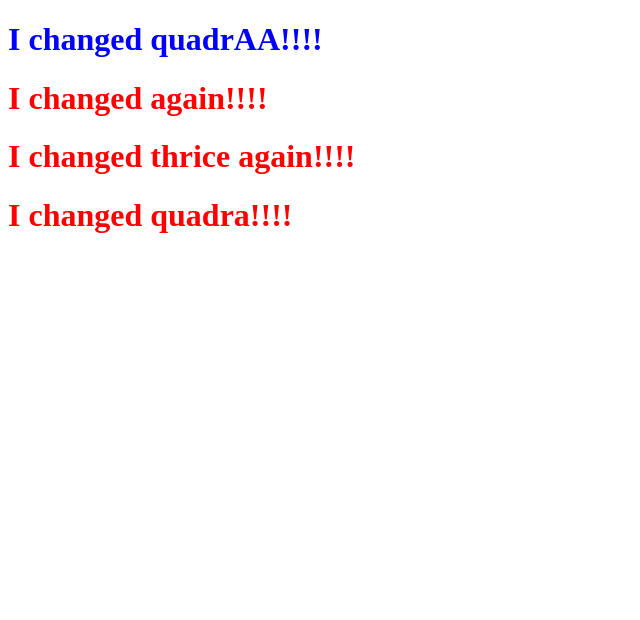
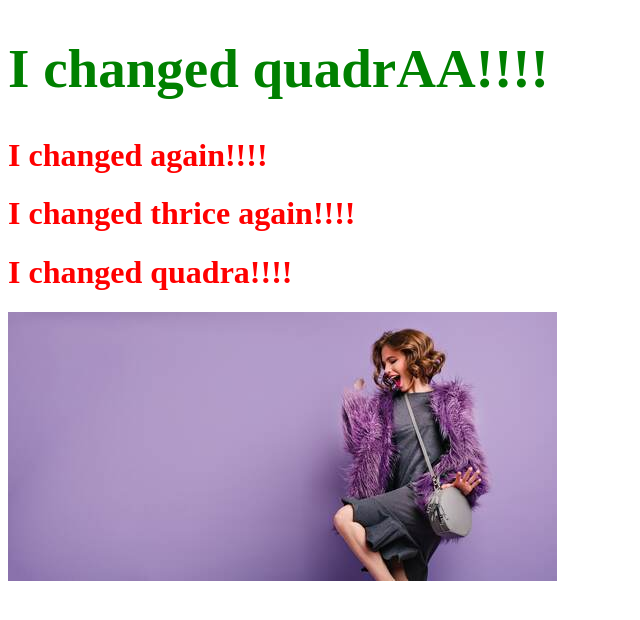
Before and after one commit to alhad-tm/Looping-back-to-js, a plain HTML site: page index.html in a window 1280 px wide. Shown: the whole page, without its empty margins (0-640 px from the left). Drawn offline with Linux system fonts and the light colour scheme.

Commit message:
css manipulation

```diff
--- a/index.html
+++ b/index.html
@@ -12,6 +12,8 @@
     <h1 class="selet" style="color:red"> Hello world</h1>
     <h1 class="seletr" style="color:red"> Hello world</h1>
 
+    <img id="pic" src="mainbg.jpg" alt="">
+
 
     <script>
 
@@ -22,6 +24,11 @@
         document.getElementsByClassName("seletr")[0].innerHTML=" I changed quadra!!!!"
         document.getElementsByTagName("h1")[0].innerHTML=" I changed quadrAA!!!!"
 
+        document.getElementById('selet').style.color="green"
+        document.getElementById('selet').style.fontSize="55px"
+        document.getElementById('selet').style.display="block"
+        document.getElementById('pic').src="stunning.jpg"
+
     </script>
 
 </body>
```
Also changed, not shown: mainbg.jpg (added), stunning.jpg (added).
